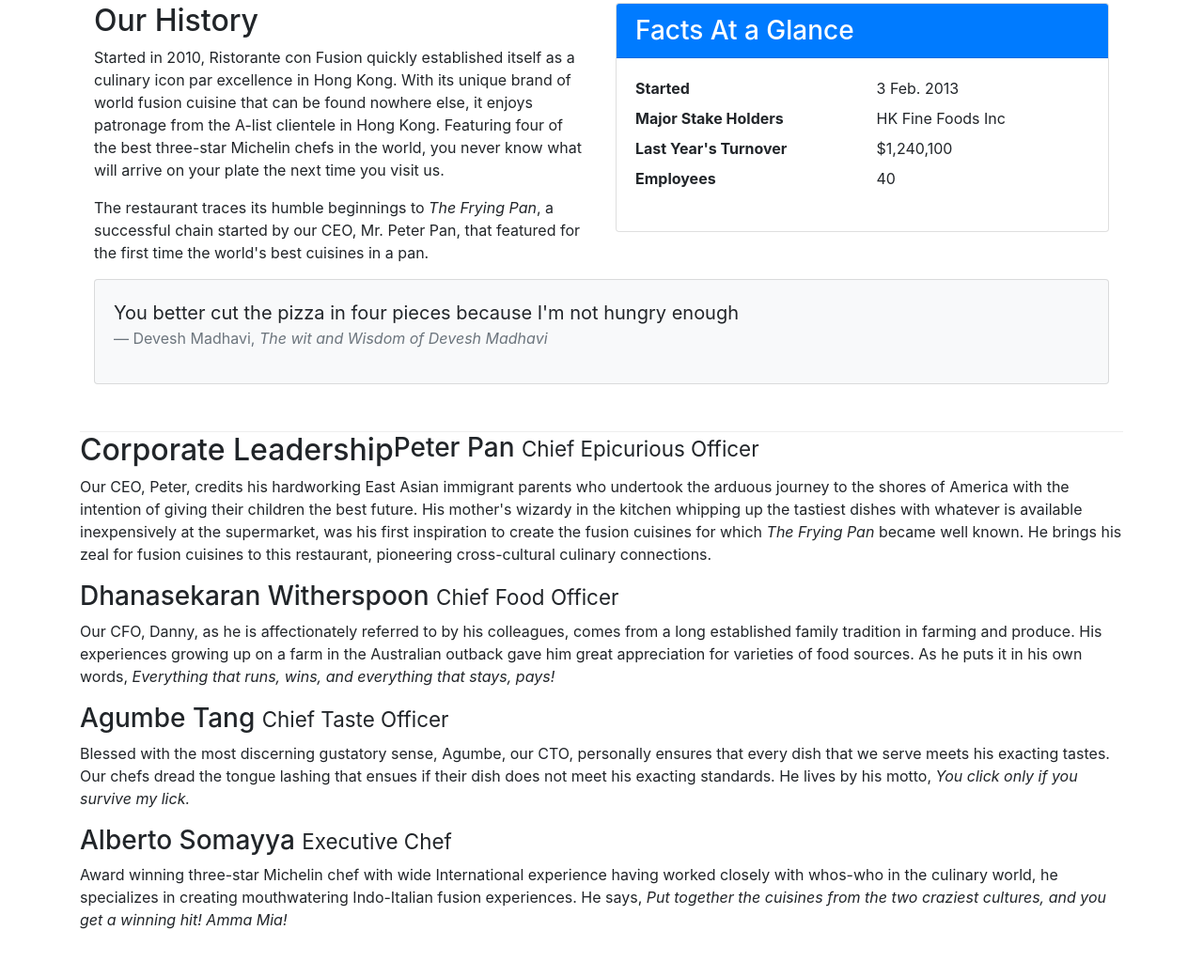
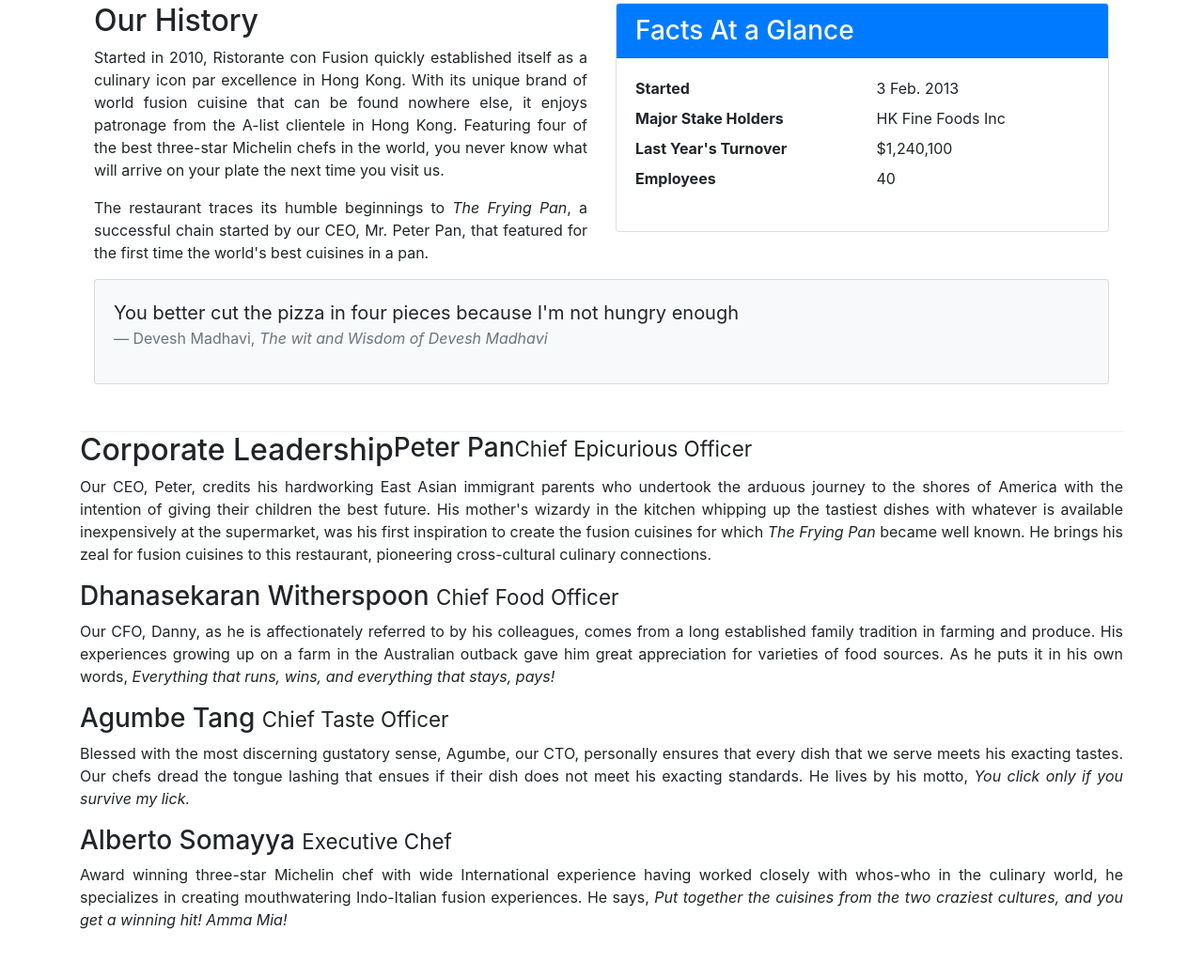
Before and after one commit to sanketdonekar/frontend, a website: page aboutus.html in a window 1280 px wide. Shown: the part 512-1552 px from the top of the page at 94% size. Drawn offline with nearby package versions, Linux system fonts and the light colour scheme.

Commit message:
text_justify

```diff
--- a/aboutus.html
+++ b/aboutus.html
@@ -38,7 +38,7 @@
             <div class="row row-header">
                 <div class="col-12 col-sm-6">
                     <h1>Ristorante con Fusion</h1>
-                    <p>We take inspiration from the World's best cuisines, and create a unique fusion experience. Our lipsmacking creations will tickle your culinary senses!</p>
+                    <p class="text-justify">We take inspiration from the World's best cuisines, and create a unique fusion experience. Our lipsmacking creations will tickle your culinary senses!</p>
                 </div>
                 <div class="col-12 col-sm">
                 </div>
@@ -60,8 +60,8 @@
         <div class="row row-content">
             <div class="col-12 col-sm-6">
                 <h2>Our History</h2>
-                <p>Started in 2010, Ristorante con Fusion quickly established itself as a culinary icon par excellence in Hong Kong. With its unique brand of world fusion cuisine that can be found nowhere else, it enjoys patronage from the A-list clientele in Hong Kong.  Featuring four of the best three-star Michelin chefs in the world, you never know what will arrive on your plate the next time you visit us.</p>
-                <p>The restaurant traces its humble beginnings to <em>The Frying Pan</em>, a successful chain started by our CEO, Mr. Peter Pan, that featured for the first time the world's best cuisines in a pan.</p>
+                <p class="text-justify">Started in 2010, Ristorante con Fusion quickly established itself as a culinary icon par excellence in Hong Kong. With its unique brand of world fusion cuisine that can be found nowhere else, it enjoys patronage from the A-list clientele in Hong Kong.  Featuring four of the best three-star Michelin chefs in the world, you never know what will arrive on your plate the next time you visit us.</p>
+                <p class="text-justify">The restaurant traces its humble beginnings to <em>The Frying Pan</em>, a successful chain started by our CEO, Mr. Peter Pan, that featured for the first time the world's best cuisines in a pan.</p>
             </div>
             <div class="col-sm">
                 <div class="card">
@@ -83,7 +83,7 @@
             <div class="col-12">
                 <div class="card card-body bg-light">
                     <blockquote class="blockquote">
-                        <p class="mb-0">You better cut the pizza in four pieces because I'm not hungry enough</p>
+                        <p class="mb-0 text-justify">You better cut the pizza in four pieces because I'm not hungry enough</p>
                         <footer class="blockquote-footer">Devesh Madhavi,
                             <cite title="Source Title">The wit and Wisdom of Devesh Madhavi</cite>
                         </footer>
@@ -94,14 +94,14 @@
         <div class="container">
             <div class="row justify-content">
                 <h2>Corporate Leadership</h2>
-                <h3>Peter Pan <small>Chief Epicurious Officer</small></h3>
-                <p class="d-none d-sm-block">Our CEO, Peter, credits his hardworking East Asian immigrant parents who undertook the arduous journey to the shores of America with the intention of giving their children the best future. His mother's wizardy in the kitchen whipping up the tastiest dishes with whatever is available inexpensively at the supermarket, was his first inspiration to create the fusion cuisines for which <em>The Frying Pan</em> became well known. He brings his zeal for fusion cuisines to this restaurant, pioneering cross-cultural culinary connections.</p>
+                <h3>Peter Pan<small>Chief Epicurious Officer</small></h3>
+                <p class="d-none d-sm-block text-justify">Our CEO, Peter, credits his hardworking East Asian immigrant parents who undertook the arduous journey to the shores of America with the intention of giving their children the best future. His mother's wizardy in the kitchen whipping up the tastiest dishes with whatever is available inexpensively at the supermarket, was his first inspiration to create the fusion cuisines for which <em>The Frying Pan</em> became well known. He brings his zeal for fusion cuisines to this restaurant, pioneering cross-cultural culinary connections.</p>
                 <h3>Dhanasekaran Witherspoon <small>Chief Food Officer</small></h3>
-                <p class="d-none d-sm-block">Our CFO, Danny, as he is affectionately referred to by his colleagues, comes from a long established family tradition in farming and produce. His experiences growing up on a farm in the Australian outback gave him great appreciation for varieties of food sources. As he puts it in his own words, <em>Everything that runs, wins, and everything that stays, pays!</em></p>
+                <p class="d-none d-sm-block text-justify">Our CFO, Danny, as he is affectionately referred to by his colleagues, comes from a long established family tradition in farming and produce. His experiences growing up on a farm in the Australian outback gave him great appreciation for varieties of food sources. As he puts it in his own words, <em>Everything that runs, wins, and everything that stays, pays!</em></p>
                 <h3>Agumbe Tang <small>Chief Taste Officer</small></h3>
-                <p class="d-none d-sm-block">Blessed with the most discerning gustatory sense, Agumbe, our CTO, personally ensures that every dish that we serve meets his exacting tastes. Our chefs dread the tongue lashing that ensues if their dish does not meet his exacting standards. He lives by his motto, <em>You click only if you survive my lick.</em></p>
+                <p class="d-none d-sm-block text-justify">Blessed with the most discerning gustatory sense, Agumbe, our CTO, personally ensures that every dish that we serve meets his exacting tastes. Our chefs dread the tongue lashing that ensues if their dish does not meet his exacting standards. He lives by his motto, <em>You click only if you survive my lick.</em></p>
                 <h3>Alberto Somayya <small>Executive Chef</small></h3>
-                <p class="d-none d-sm-block">Award winning three-star Michelin chef with wide International experience having worked closely with whos-who in the culinary world, he specializes in creating mouthwatering Indo-Italian fusion experiences. He says, <em>Put together the cuisines from the two craziest cultures, and you get a winning hit! Amma Mia!</em></p>
+                <p class="d-none d-sm-block text-justify">Award winning three-star Michelin chef with wide International experience having worked closely with whos-who in the culinary world, he specializes in creating mouthwatering Indo-Italian fusion experiences. He says, <em>Put together the cuisines from the two craziest cultures, and you get a winning hit! Amma Mia!</em></p>
             </div>
        </div>
        <div class="row row-content">
```
Also changed, not shown: contactus.html (+1 -1 lines), index.html (+4 -4 lines).
